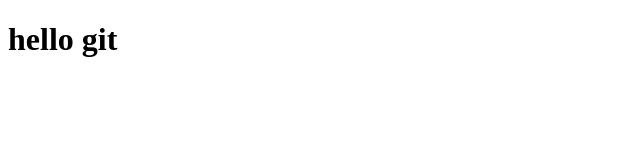
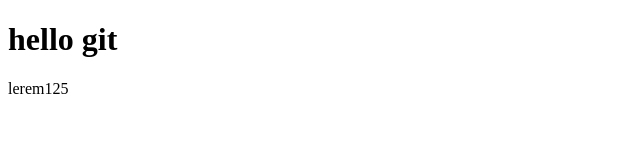
Before and after one commit to Djeridi-abdelrahim/myripogittest, a plain HTML site: page index.html in a window 1280 px wide. Shown: the full height of the page, 0-640 px from the left. Drawn offline with Linux system fonts and the light colour scheme.

Commit message:
Ajout d'un paragraphe

```diff
--- a/index.html
+++ b/index.html
@@ -10,6 +10,7 @@
 
 <body>
     <h1>hello git</h1>
+    <p>lerem125</p>
 </body>
 
 </html>
```
